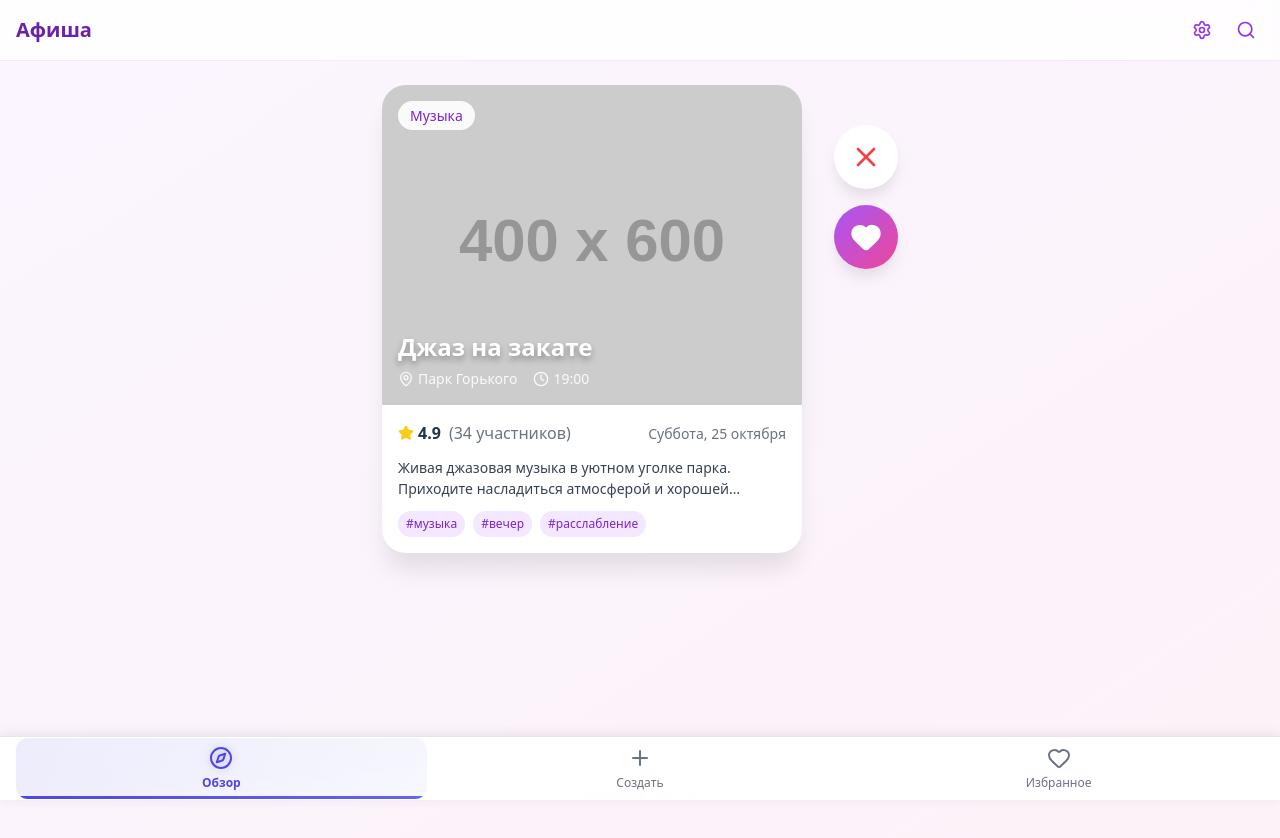
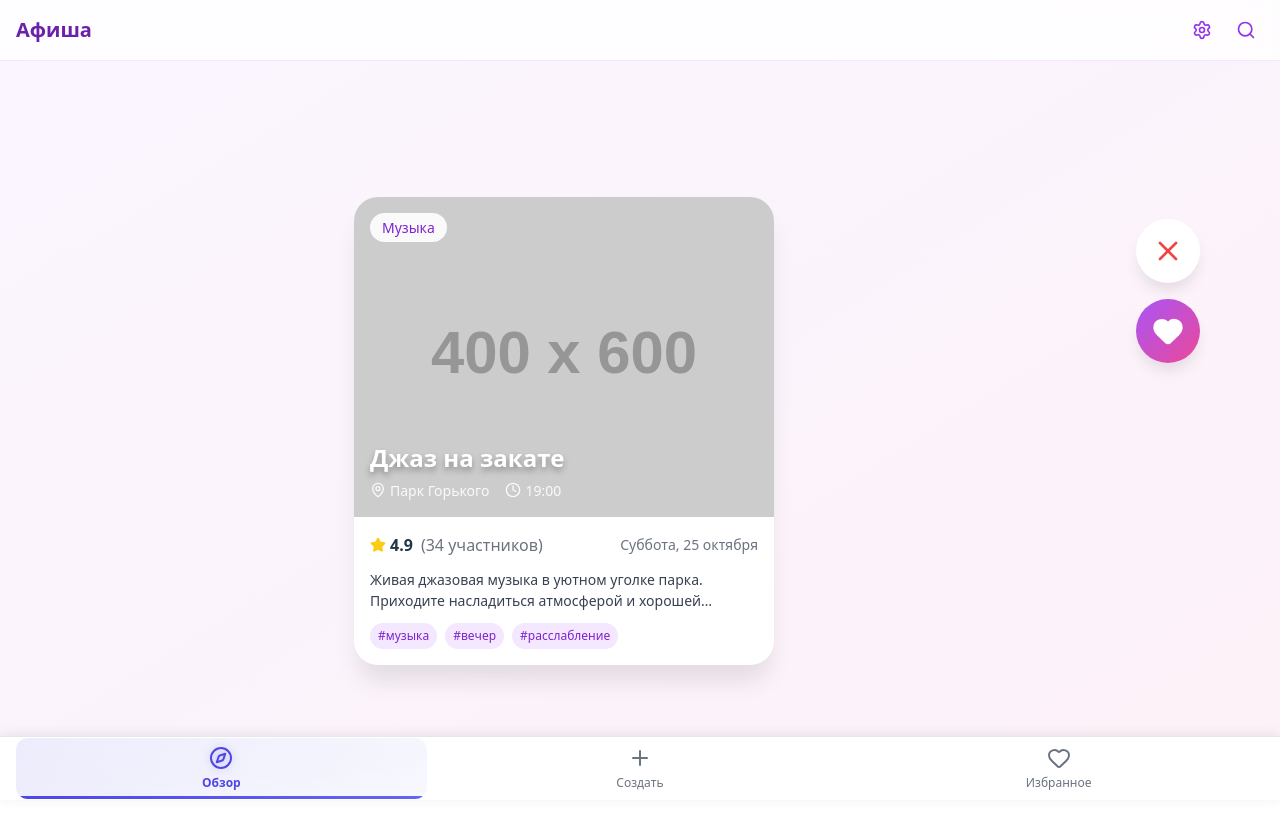
Before and after one commit to Orange-hanter/WebTuser, a React (Vite) app in the folder event-app_v2/: page / in a window 1280 px wide. Shown: the top 838 px of the page. After the commit the page ends 800 px from the top, so only its background shows below. Built offline with nearby package versions, Linux system fonts and the light colour scheme.

Commit message:
Buttons layout changed

```diff
--- a/event-app_v2/src/App.css
+++ b/event-app_v2/src/App.css
@@ -1,68 +1,83 @@
 .app-container {
   min-height: 100vh;
+  height: 100vh;
   background: linear-gradient(to bottom right, var(--purple-50), var(--pink-50));
   display: flex;
   flex-direction: column;
   position: relative;
+  overflow: hidden;
 }
 
 .app-main {
   max-width: 428px;
   margin: 0 auto;
   padding: 1.5rem 1rem;
-  padding-bottom: 80px;
   flex: 1;
-  overflow-y: auto;
+  display: flex;
+  flex-direction: column;
+  justify-content: center;
+  align-items: center;
+  overflow: hidden;
+  width: 100%;
+  gap: 1.5rem;
 }
 
-.event-wrapper {
-  position: relative;
-  margin-bottom: 6rem;
+/* Контент события - заполняет своё место */
+.event-content {
   display: flex;
   flex-direction: column;
-  gap: 1rem;
   align-items: center;
+  justify-content: center;
+  width: 100%;
+  height: auto;
+  flex-shrink: 0;
+}
+
+/* Информация о прогрессе - внизу контента */
+.events-footer {
+  padding: 1rem 0;
+  text-align: center;
+  width: 100%;
+  flex-shrink: 0;
 }
 
 /* Responsive design for desktop */
 @media (min-width: 1024px) {
-  .app-main {
-    max-width: 1400px;
-    min-height: 100vh;
-    padding: 1.5rem;
-    display: flex;
-  flex-direction: column;
-
+  .app-container {
+    display: grid;
+    grid-template-columns: 1fr;
+    grid-template-rows: auto 1fr auto auto;
   }
 
-  .event-wrapper {
-    display: flex;
-    flex-direction: row;
+  .app-main {
+    max-width: 100%;
+    grid-column: 1 / -1;
+    padding: 1.5rem;
+    display: grid;
+    grid-template-columns: 1fr 120px;
+    grid-template-rows: auto auto;
     gap: 2rem;
-    align-items: flex-start;
-    margin-bottom: 2rem;
+    align-items: center;
+    justify-items: center;
   }
 
-  .event-wrapper > div:first-child {
-    flex: 1;
-    min-width: 0;
+  .event-content {
+    grid-column: 1;
+    grid-row: 1 / 3;
+    width: auto;
+    height: auto;
   }
 
-  .event-wrapper > div:last-child {
-    flex-shrink: 0;
-    padding-top: 1rem;
+  .events-footer {
+    grid-column: 1;
+    grid-row: 2;
+    padding: 0;
   }
 }
 
 /* Smooth transitions for responsive layout changes */
 * {
   transition: max-width 0.3s ease, padding 0.3s ease;
-}
-
-.events-footer{
-  margin-top: auto; /* прижмёт к низу */
-  padding: 1rem 0;
-  text-align: center;
 }
 
 /* Loading indicator */
@@ -139,3 +154,32 @@
 .retry-button:hover {
   background-color: var(--purple-700);
 }
+
+/* ActionButtons на уровне приложения */
+.app-container > .action-buttons {
+  position: fixed;
+  bottom: 80px;
+  left: 0;
+  right: 0;
+  width: 100%;
+  display: flex;
+  justify-content: center;
+  padding: 1rem;
+  margin: 0;
+  z-index: 25;
+}
+
+/* Desktop - ActionButtons рядом с карточкой */
+@media (min-width: 1024px) {
+  .app-container > .action-buttons {
+    position: absolute;
+    bottom: auto;
+    left: auto;
+    right: auto;
+    width: auto;
+    padding: 0;
+    flex-direction: column;
+    gap: 1rem;
+    margin-top: 0;
+  }
+}
--- a/event-app_v2/src/App.tsx
+++ b/event-app_v2/src/App.tsx
@@ -93,25 +93,28 @@ const App: FC = () => {
           <Header onSettingsClick={() => setShowSettings(true)} />
 
           <main className="app-main">
-            <div className="event-wrapper">
+            {/* Контент события */}
+            <div className="event-content">
               {currentEvent ? (
-                <>
-                  <EventCard
-                    event={currentEvent}
-                    onClick={() => setShowEventDetail(true)}
-                  />
-                  <ActionButtons
-                    onLike={handleLike}
-                    onDislike={handleDislike}
-                  />
-                </>
+                <EventCard
+                  event={currentEvent}
+                  onClick={() => setShowEventDetail(true)}
+                />
               ) : (
                 <LoadingSpinner />
               )}
             </div>
 
+{/* ActionButtons - на уровне приложения, независимые от обертки карточки */}
+            {currentEvent && (
+              <ActionButtons
+                onLike={handleLike}
+                onDislike={handleDislike}
+              />
+            )}
+
+            {/* Информация о прогрессе */}
             <div className="events-footer">
-              {/* Индикатор подзагрузки */}
               {isLoading && events.length > 0 && (
                 <div className="loading-indicator">
                   <span className="loading-dot"></span>
@@ -120,14 +123,16 @@ const App: FC = () => {
                 </div>
               )}
 
-              {/* Информация о прогрессе */}
               {events.length > 0 && (
                 <div className="events-progress">
                   Событие {currentIndex + 1} из {events.length}
                 </div>
               )}
             </div>
+
           </main>
+
+
         </>
       )}
 
--- a/event-app_v2/src/components/ActionButtons.css
+++ b/event-app_v2/src/components/ActionButtons.css
@@ -1,8 +1,10 @@
 .action-buttons {
   display: flex;
+  flex-direction: row;
   justify-content: center;
   gap: 1.5rem;
   margin-top: 1.5rem;
+  width: 100%;
 }
 
 .action-button {
--- a/event-app_v2/src/index.css
+++ b/event-app_v2/src/index.css
@@ -23,11 +23,13 @@
 html, body, #root {
   width: 100%;
   height: 100%;
+  overflow: hidden;
 }
 
 body {
   margin: 0;
   min-width: 320px;
+  overflow: hidden;
 }
 
 a {
```
Also changed, not shown: 1 other file (tests, documents, lock files or other folders).
